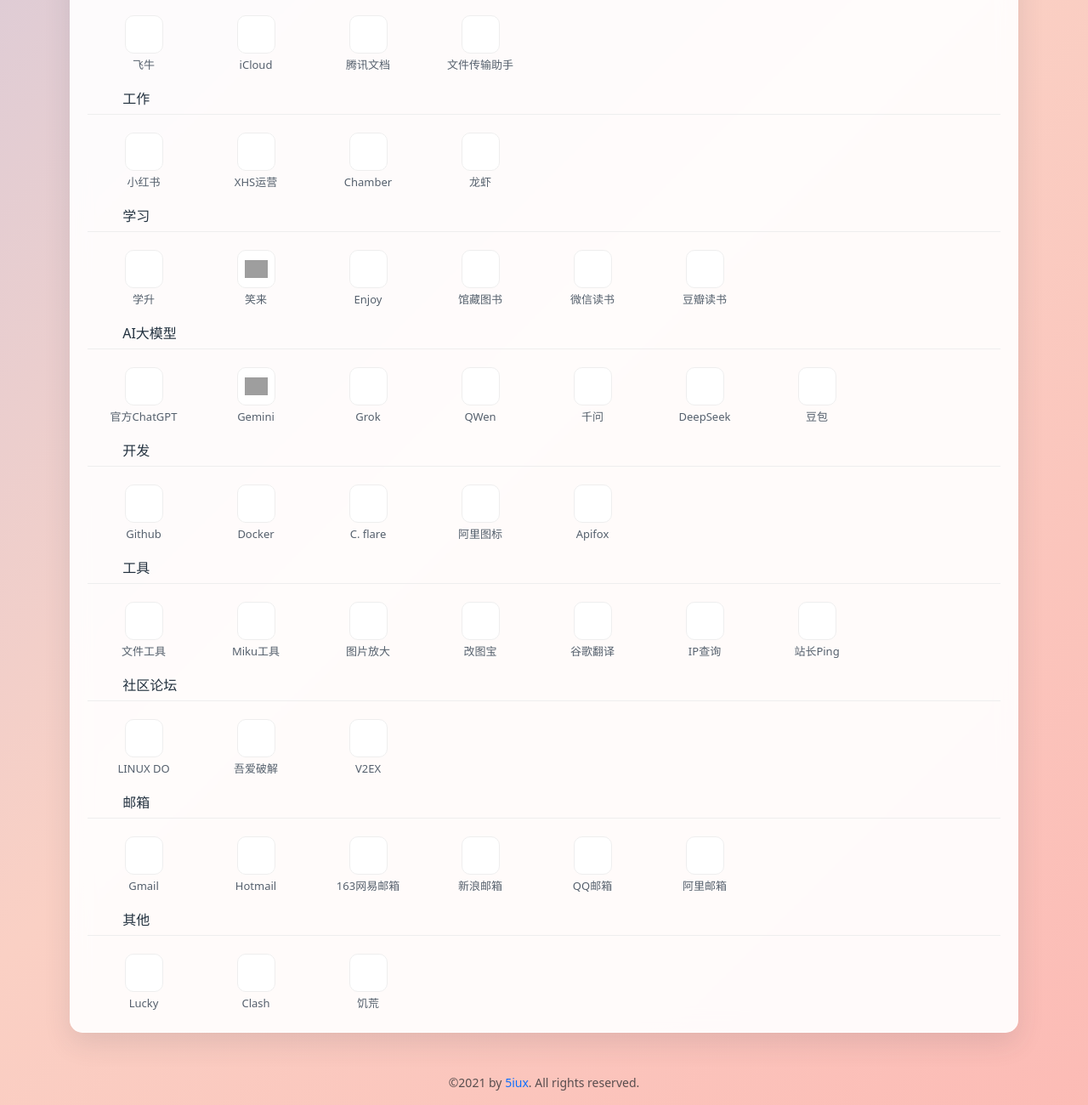
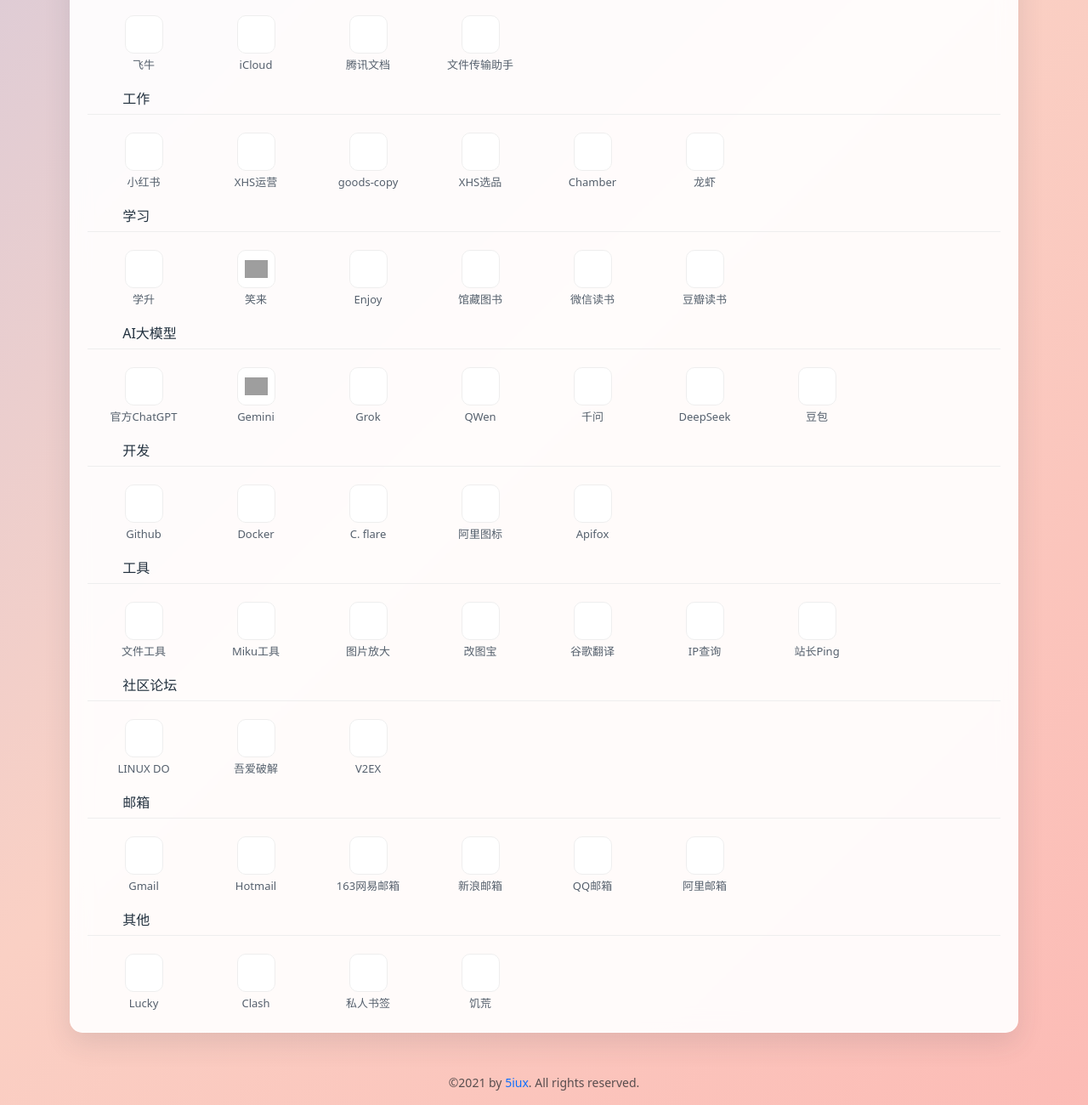
Before and after one commit to mufeng510/website-navigation, a website built with Vite: page navigation/index.html in a window 1280 px wide. Shown: the part 241-1541 px from the top of the page at 85% size. Built offline with nearby package versions, Linux system fonts and the light colour scheme; grey boxes are pictures that could not be loaded.

Commit message:
fix(navigation): 更新导航数据，添加goods-copy和XHS选品链接

```diff
--- a/navigation/index.html
+++ b/navigation/index.html
@@ -25,7 +25,7 @@
         rel="stylesheet" />
     <link rel='stylesheet' href='style.css'>
     <script defer src="https://at.alicdn.com/t/font_1230786_ewprpwrczvj.js"></script>
-    <script defer src="https://at.alicdn.com/t/c/font_4380032_ea3z339yrzr.js"></script>
+    <script defer src="https://at.alicdn.com/t/c/font_4380032_hba36d1r8wv.js"></script>
     <script type="module" src="./main.js"></script>
 </head>
 
--- a/navigation/navigation-data.js
+++ b/navigation/navigation-data.js
@@ -24,6 +24,8 @@ export const NAVIGATION_GROUPS = [
         items: [
             { href: 'https://www.xiaohongshu.com/', icon: 'icon-self-xiaohongshu', text: '小红书' },
             { href: 'https://xhs.nas.yq59.top:31000/', icon: 'icon-self-xhs', text: 'XHS运营' },
+            { href: 'https://xhs-goods-copy.nas.yq59.top:31000', icon: 'icon-self-RectangleCopy33', text: 'goods-copy' },
+            { href: 'https://xhs-product-selection.nas.yq59.top:31000', icon: 'icon-self-xuanpinzhongxin', text: 'XHS选品' },
             // { href: 'https://code.nas.yq59.top:31000/', icon: 'icon-self-vscode', text: 'Code' },
             { href: 'https://chamber.nas.yq59.top:31000/', icon: 'icon-self-openchamber-logo-light', text: 'Chamber' },
             { href: 'https://claw.nas.yq59.top:31000/', icon: 'icon-self-claw', text: '龙虾' }
@@ -110,6 +112,7 @@ export const NAVIGATION_GROUPS = [
         items: [
             { href: 'https://lucky.nas.yq59.top:31000', icon: 'icon-self-Lucky', text: 'Lucky' },
             { href: 'https://clash.nas.yq59.top:31000', icon: 'icon-self-clash', text: 'Clash' },
+            { href: 'https://bookmarks.nas.yq59.top:31000', icon: 'icon-self-bookmarks', text: '私人书签' },
             { href: 'https://dst.nas.yq59.top:31000', icon: 'icon-self-dst', text: '饥荒' }
         ]
     }
```
